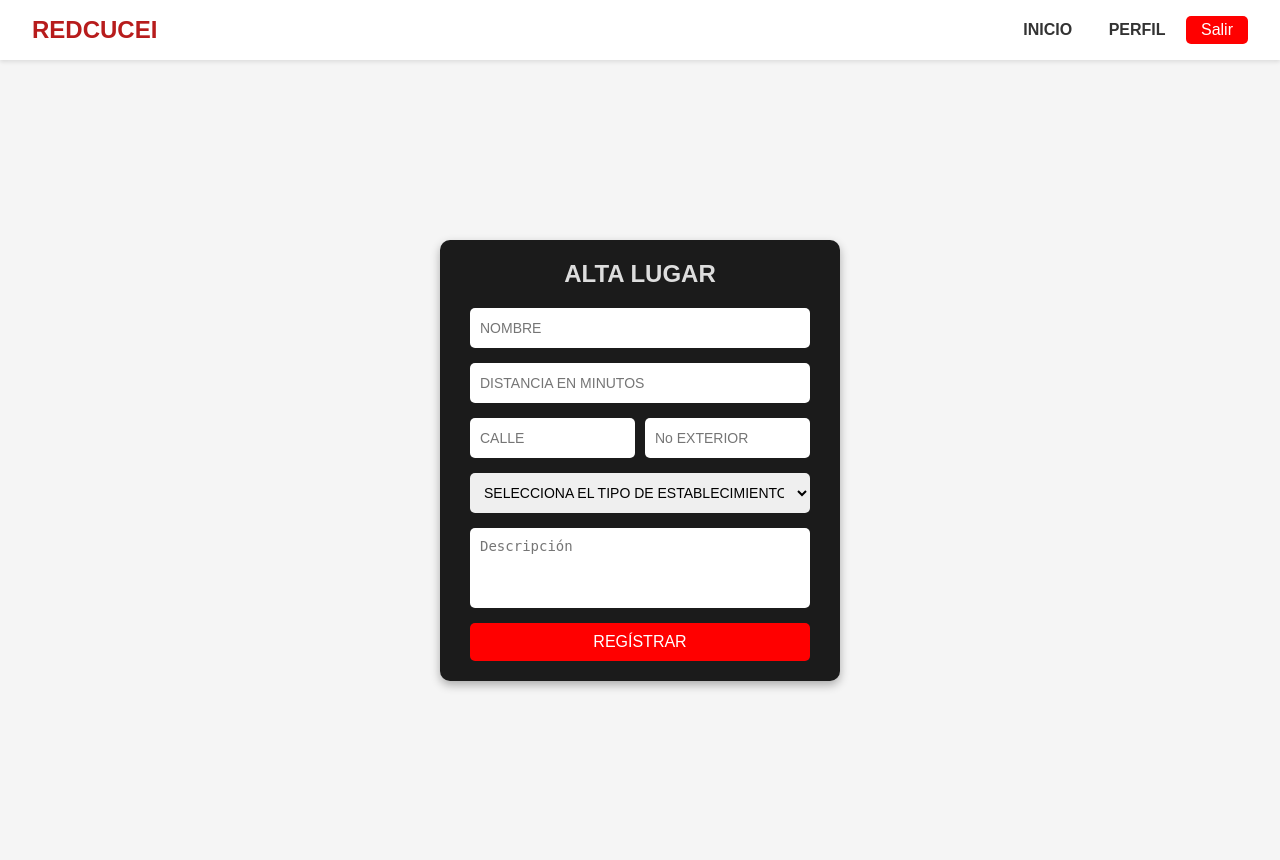
After one commit to CarlosOmar45/Red, a PHP site: page /Registro.php in a window 1280 px wide. The commit adds this page. Run offline with PHP 8.4, Linux system fonts and the light colour scheme.

Commit message:
Hola agrege esta pendejada XD

```diff
--- /dev/null
+++ b/Registro.php
@@ -0,0 +1,78 @@
+<!DOCTYPE html>
+<html lang="es">
+<head>
+    <meta charset="UTF-8">
+    <meta name="viewport" content="width=device-width, initial-scale=1.0">
+    <title>Alta Lugar</title>
+
+    <link rel="stylesheet" href="styles.css">
+    <script> function validarFormulario(event) { event.preventDefault(); // Evitar el envío del formulario
+    // Obtener los valores de los campos
+    var nombre = document.getElementById('name').value;
+    var distancia = document.getElementById('ditan').value;
+    var calle = document.getElementById('calle').value;
+    var noext = document.getElementById('noext').value;
+    var tipoEstablecimiento = document.getElementById('tipo').value;
+    var descripcion = document.getElementById('desc').value; // Validar que todos los campos estén llenos
+    if (!nombre || !distancia || !calle || !noext || !tipoEstablecimiento || !descripcion) {
+        alert('Por favor, completa todos los campos.');
+        return;
+    } // Enviar los datos mediante AJAX
+    var xhr = new XMLHttpRequest();
+    xhr.open('POST', 'postcrea.php', true);
+    xhr.setRequestHeader('Content-Type', 'application/x-www-form-urlencoded');
+    xhr.onreadystatechange = function () {
+        if (xhr.readyState === 4 && xhr.status === 200) {
+            alert('Lugar registrado con éxito.');
+            }
+    };
+    xhr.send('name=' + encodeURIComponent(nombre) +
+       '&ditan=' + encodeURIComponent(distancia) +
+       '&calle=' + encodeURIComponent(calle) +
+       '&noext=' + encodeURIComponent(noext) +
+       '&carrera=' + encodeURIComponent(tipoEstablecimiento) +
+       '&desc=' + encodeURIComponent(descripcion));
+    }
+    </script>
+</head>
+<body>
+    <header class="header">
+            <a href="./home.php"><div class="logo">REDCUCEI</div></a>
+            <nav>
+                <a href="./home.php">INICIO</a>
+                <a href="./perfil.php">PERFIL</a>
+                <button class="logout-btn" onclick="logout()">Salir</button>
+            </nav>
+    </header>
+    <main class="main">
+        <div class="form-container">
+            <h1>ALTA LUGAR</h1>
+            <form onsubmit="validarFormulario(event)">
+                <input id="name" type="text" placeholder="NOMBRE" required>
+                <input id="ditan" type="number" placeholder="DISTANCIA EN MINUTOS" required>
+                <div class="address">
+                    <input id="calle" type="text" placeholder="CALLE" required style="width: 49.25%;">
+                    <input id="noext" type="text" placeholder="No EXTERIOR" required style="width: 49.25%;">
+                </div>
+                <select id='tipo' required>
+                    <option value="" disabled selected>SELECCIONA EL TIPO DE ESTABLECIMIENTO</option>
+                    <option value="Cafetería">Cafetería</option>
+                    <option value="Biblioteca">Biblioteca</option>
+                    <option value="Parque">Parque</option>
+                    <option value="Gimnasio">Gimnasio</option>
+                    <option value="Restaurante">Restaurante</option>
+                    <option value="Sala de Estudio">Sala de Estudio</option>
+                    <option value="Centro Comercial">Centro Comercial</option>
+                    <option value="Cine">Cine</option>
+                    <option value="Museo">Museo</option>
+                    <option value="Teatro">Teatro</option>
+                    <option value="Otro">Otro</option>
+                </select>
+                <textarea id="desc" placeholder="Descripción" required></textarea>
+                <button type="submit" >REGÍSTRAR</button>
+            </form>
+        </div>
+    </main>
+    <script src="a.js"></script>
+</body>
+</html>
--- a/a.js
+++ b/a.js
@@ -1,3 +1,7 @@
 function logout() {
     window.location.href = 'cerrar.php';
 }
+
+function alta() {
+    window.location.href = 'Registro.php';
+}
--- a/home.php
+++ b/home.php
@@ -33,7 +33,7 @@ $con = conecta();
                 <img class="foto" src="./foto.png" alt="fotoperfil">
             </div>
             <span>as</span>
-            <button class="add-post">Añadir lugar</button>
+            <button class="add-post" onclick="alta()">Añadir lugar</button>
         </div>
 <?php
 $sql_pedidos = "SELECT * FROM Lugar ";
--- a/post.php
+++ b/post.php
@@ -29,7 +29,7 @@ $lugar_id = isset($_GET['id']) ? intval($_GET['id']) : 0;
         <div class="user-info">
             <div class="avatar"></div>
             <span>Juan Perez</span>
-            <button class="add-post">Añadir lugar</button>
+            <button class="add-post" onclick="alta()">Añadir lugar</button>
         </div>
 <?php
 $sql_pedidos = "SELECT * FROM Lugar WHERE lugar_id=$lugar_id";
```
